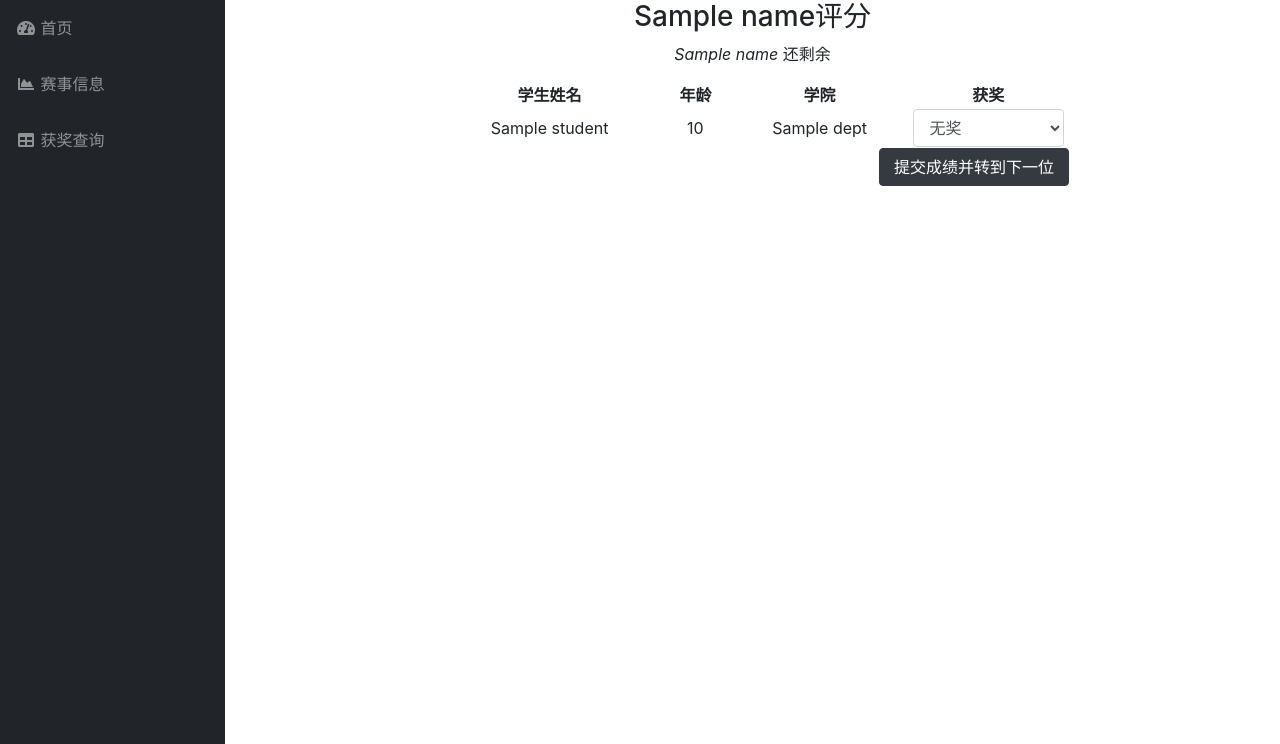
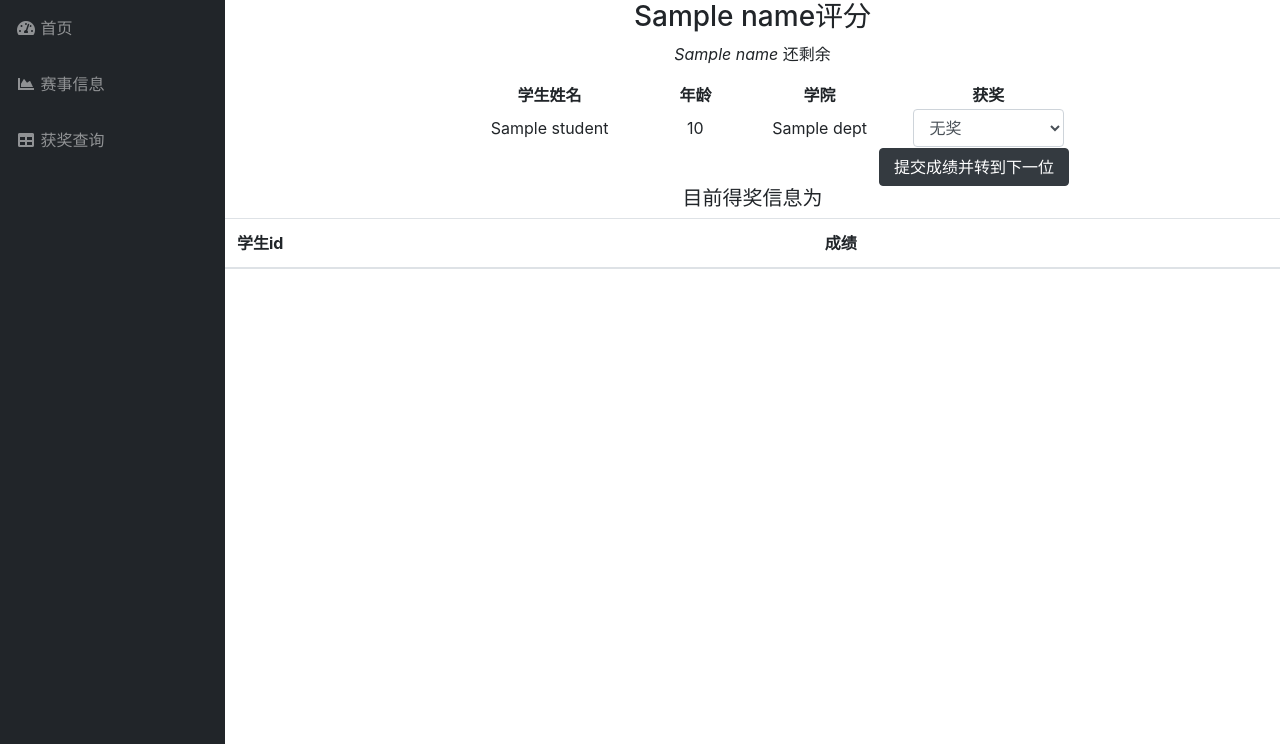
Before and after one commit to buttercannfly/flask_competition_management_system3, a Flask app: template templates/stu_manage.html in a window 1280 px wide. Shown: the part 56-800 px from the top of the page. Run offline with Flask 2, Linux system fonts and the light colour scheme; the template is opened without the code that fills it: most values are stand-ins (such as "Sample title", 1, 10 or a date in 2020); lists and menus that the app fills with data are empty; parts of the project's set-up code (start-up, migrations or seed data) failed here and were passed over; some libraries are stand-ins or nearby versions.

Commit message:
打分优化

```diff
--- a/app.py
+++ b/app.py
@@ -33,7 +33,7 @@ login_manager = LoginManager()
 login_manager.init_app(app)
 login_manager.session_protection = 'strong'
 login_manager.login_view = 'hello_world'
-login_manager.login_message = '请先登录'
+login_manager.login_message = ''
 
 
 @login_manager.user_loader
@@ -91,6 +91,7 @@ def teacher_manage(id,identity):
             db.session.commit()
             tea_list = Teacher.query.all()
             return render_template("teacher_manage.html", id=id, identity=identity, list=tea_list)
+    db.session.close()
     return render_template("teacher_manage.html", id=id, identity=identity, list=tea_list)
 
 
@@ -113,6 +114,7 @@ def holder_manage(id,identity):
             db.session.commit()
             hold_list = Holder.query.all()
             return render_template('holder_manage.html', id=id, identity=identity, list=hold_list)
+    db.session.close()
     return render_template('holder_manage.html', id=id, identity=identity, list=hold_list)
 
 
@@ -190,6 +192,7 @@ def reset(id, identity):
         else:
             flash('两次密码不一致')
             return render_template('reset.html', id=id, identity=identity)
+    db.session.close()
     return render_template('reset.html', id=id, identity=identity)
 
 
@@ -213,6 +216,7 @@ def com_team(identity, id, name, status):
         else:
             return render_template('com_team.html', com_info=com_info, teams=teams, id=id, identity=identity, name=name,
                                    judge=judge, len=len(com_info.students), status=status, lst_done=lst_done)
+    # db.session.close()
     return render_template('com_team.html', com_info=com_info, teams=teams, id=id, identity=identity, name=name,
                            judge=judge, len=len(com_info.students), status=status, lst_done=lst_done)
 
@@ -251,6 +255,15 @@ def stu_manage(id, identity, name, index):
     award_list = com_temp.award.split()
     assign_list = com_temp.assign.split()
     assign_list = list(map(int, assign_list))  # 字符串数组转换成int数组
+    sql = " SELECT stu_id,grade FROM table_stu_com WHERE com_id = '%s'" % com_temp.id
+    lst = db.session.execute(sql)
+    stu_ach = []
+    grade_ach = []
+    for ll in lst:
+        print(ll[0],ll[1])
+        stu_ach.append(ll[0])
+        grade_ach.append(ll[1])
+
     if request.method == 'POST':
         print(award_list)
         print(assign_list)
@@ -276,10 +289,12 @@ def stu_manage(id, identity, name, index):
         else:
             com_temp.status = 0
             db.session.commit()
-            return render_template('com_list.html', id=id, identity=identity, com_infos=com_infos)
+            return redirect(url_for('home', id=id, identity=identity))
     length = len(award_list)
+    size = len(stu_ach)
     db.session.close()
     return render_template('stu_manage.html', id=id, identity=identity, name=name, student_list=student_list,
+                           stu_ach=stu_ach, grade_ach=grade_ach,size=size,
                            index=int(index), award=award_list, length=length, assign_list=assign_list)
 
 
@@ -415,6 +430,7 @@ def esteam(id, identity, name):
 @app.route('/<identity>/<id>/<name>/notice_detail')
 def notice_detail(id, identity, name):
     notice_temp = Notice.query.filter_by(name=name).first()
+    db.session.close()
     return render_template('notice_detail.html', id=id, identity=identity, notice=notice_temp)
 
 
@@ -568,6 +584,7 @@ def home(id, identity):
     com_infos = Com_info.query.all()
     notice_list = Notice.query.all()
     g.com_list = com_infos
+    db.session.close()
     return render_template('main.html', id=id, identity=identity,
                            com_infos=com_infos, notice_list=notice_list)
 
@@ -577,6 +594,7 @@ def com_list(id, identity, flag):
     com_infos = Com_info.query.all()
     length = len(com_infos)
     page = length/5
+    db.session.close()
     return render_template('com_list.html', id=id, identity=identity, com_infos=com_infos, page=int(page),flag=int(flag)
                            )
 
@@ -584,6 +602,7 @@ def com_list(id, identity, flag):
 @app.route('/<identity>/<id>/notice_list')
 def notice_list(id, identity):
     notice_lists = Notice.query.all()
+    db.session.close()
     return render_template('notice_list.html', id=id, identity=identity, notice_lists=notice_lists)
 
 
--- a/templates/stu_manage.html
+++ b/templates/stu_manage.html
@@ -142,6 +142,25 @@
       </div>
 </form>
 </div>
+  <div align="center">
+      <h5>目前得奖信息为</h5>
+      <table class="table-hover table">
+          <thead>
+            <tr>
+                <th>学生id</th>
+                <th>成绩</th>
+            </tr>
+          </thead>
+          <tbody>
+            {% for i in range(size) %}
+                <tr>
+                    <td>{{ stu_ach[i] }}</td>
+                    <td>{{ grade_ach[i] }}</td>
+                </tr>
+            {% endfor %}
+          </tbody>
+      </table>
+  </div>
   </div>
 
   <!-- Bootstrap core JavaScript-->
```
